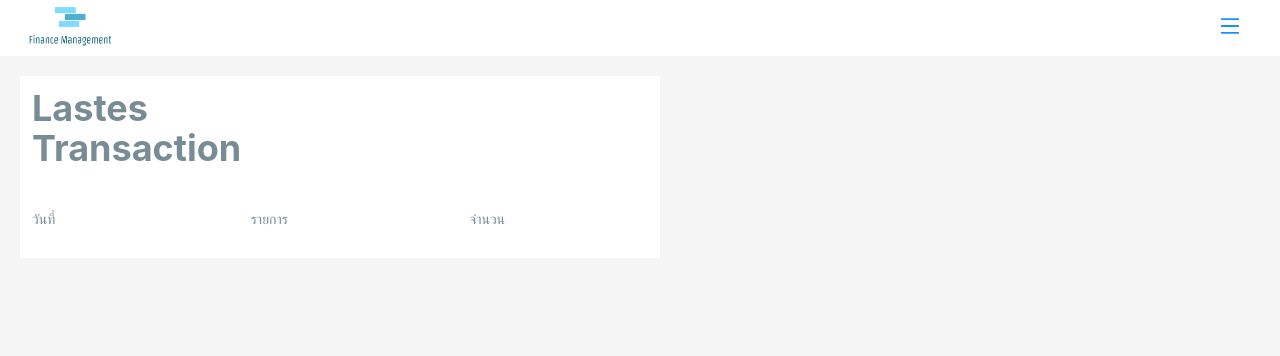
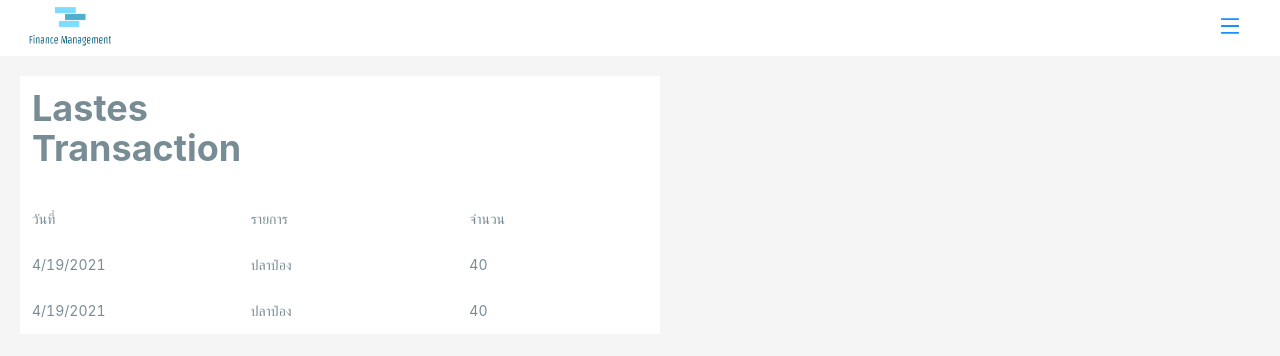
Before and after one commit to Jetnipat-c/mini-project-frontend, a Next.js app: page / in a window 1280 px wide. Shown: the top 356 px of the page. Built offline with nearby package versions, Linux system fonts and the light colour scheme; no server answers.

Commit message:
:tada: table

```diff
--- a/components/LastTransaction.tsx
+++ b/components/LastTransaction.tsx
@@ -1,12 +1,44 @@
 const LastTransaction = () => {
-    return (<div className="p-5">
-        <div className="grid grid-cols-3 gap-4 max-w-screen-sm bg-white text-title dark:bg-bgnav dark:text-primary ">
-            <div className="col-start-1 col-span-3 m-3 text-4xl font-bold ">Lastes <br />Transaction</div>
-            <div className="col-start-1 m-3">วันที่</div>
-            <div className="col-start-2 m-3">รายการ</div>
-            <div className="col-start-3 m-3">จำนวน</div>
-            <div></div>
+  const data = [
+    {
+      userID: 1,
+      tranDate: "4/19/2021",
+      tranNote: "ปลาป๋อง",
+      tranType: "EXPENDITURE",
+      tranAmount: 40,
+      tranID: 2,
+    },
+    {
+      userID: 1,
+      tranDate: "4/19/2021",
+      tranNote: "ปลาป๋อง",
+      tranType: "EXPENDITURE",
+      tranAmount: 40,
+      tranID: 2,
+    },
+  ];
+  return (
+    <div className="p-5">
+      <div className="grid grid-cols-3 gap-4 max-w-screen-sm bg-white text-title dark:bg-bgnav dark:text-primary ">
+        <div className="col-start-1 col-span-3 m-3 text-4xl font-bold ">
+          Lastes <br />
+          Transaction
         </div>
-    </div>)
-}
-export default LastTransaction
+        <div className="col-start-1 m-3">วันที่</div>
+        <div className="col-start-2 m-3">รายการ</div>
+        <div className="col-start-3 m-3">จำนวน</div>
+      </div>
+      <div >
+      {data.map((item,index)=>{
+            return (<div className="grid grid-cols-3 gap-4 max-w-screen-sm bg-white text-title dark:bg-bgnav dark:text-primary " key={index}>
+                {/* <div className="col-start-1 col-span-3 m-3 m-3"></div> */}
+                <div className="col-start-1 col-end-2 m-3">{item.tranDate}</div>
+                <div className="col-start-2 col-end-3 m-3">{item.tranNote}</div>
+                <div className="col-start-3 col-end-4 m-3">{item.tranAmount}</div>
+            </div>)
+        })}
+      </div>
+    </div>
+  );
+};
+export default LastTransaction;
```
